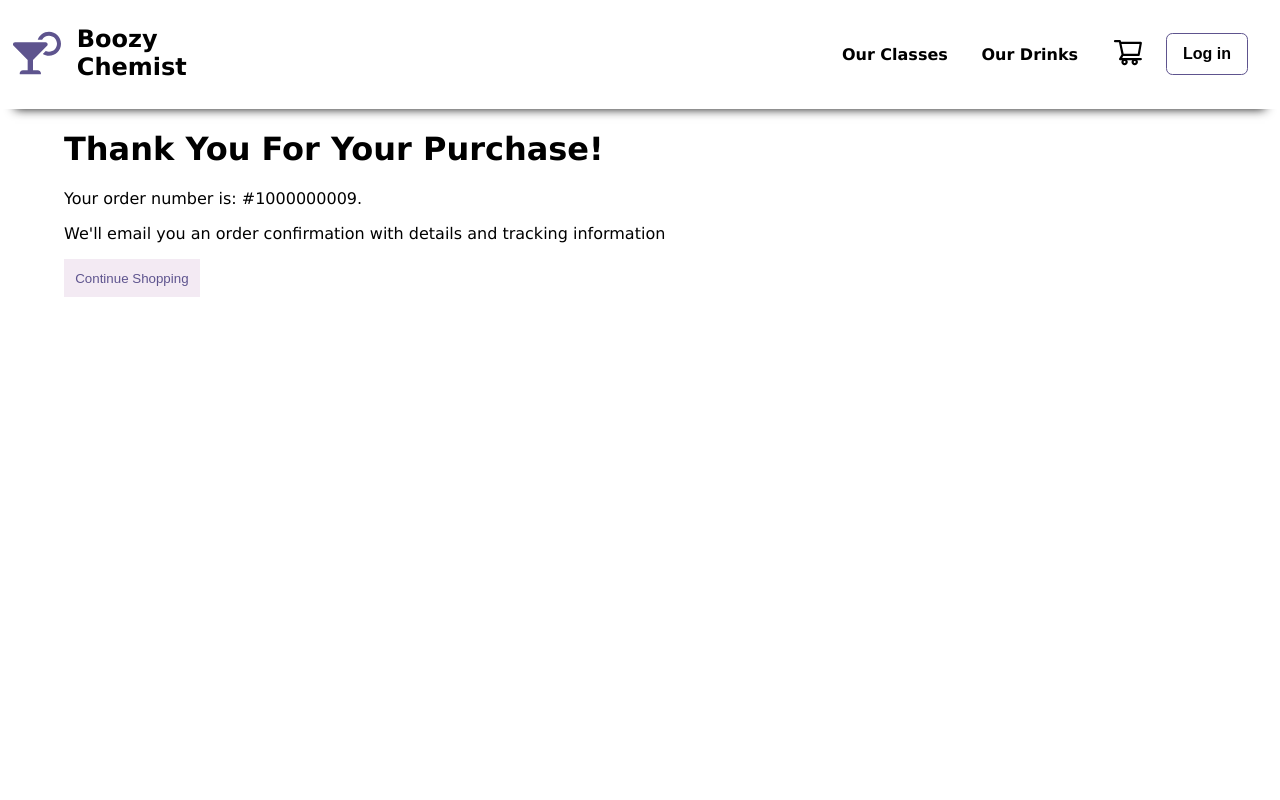
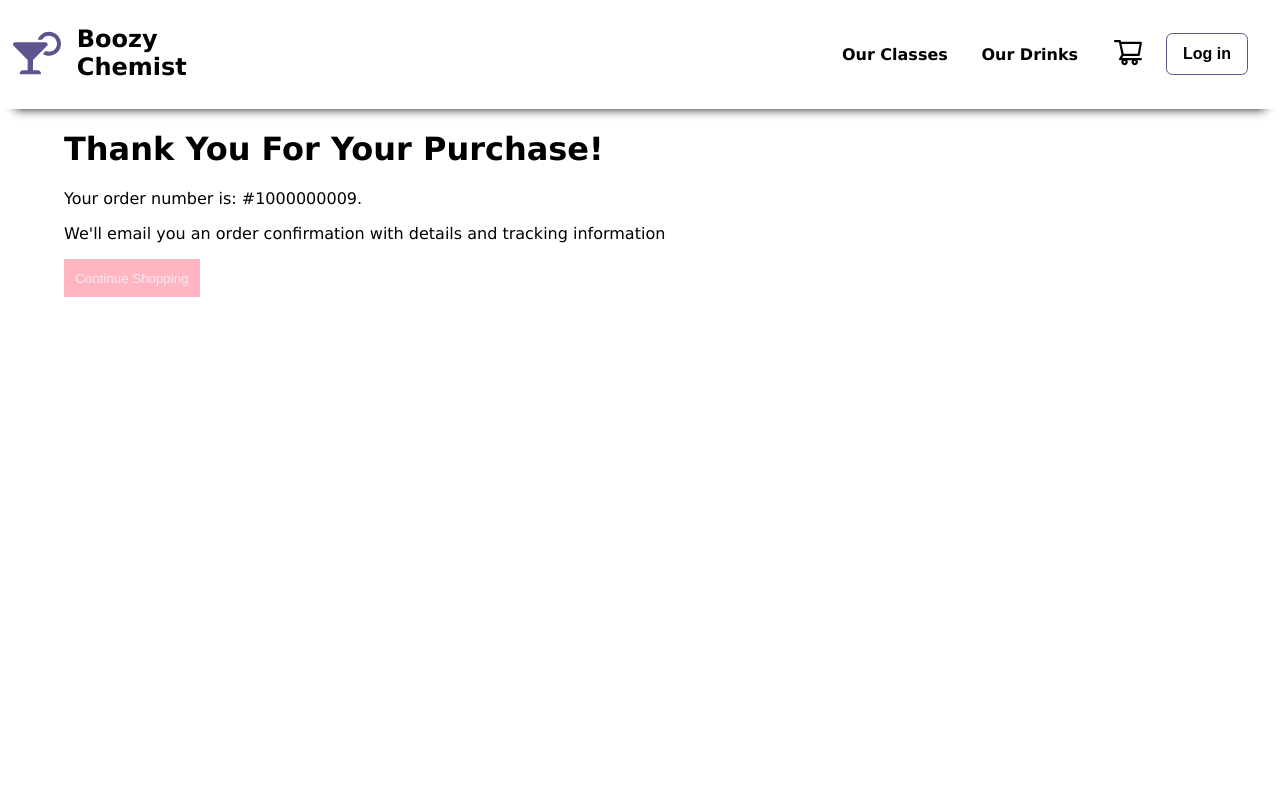
Before and after one commit to Lauryn-Owens/Boozy-Chemist, a React (Vite) app: page /checkOutConfirmation in a window 1280 px wide. In both pictures the pointer is over the button "Continue Shopping". Shown: the top 800 px of the page. Built offline with nearby package versions, Linux system fonts and the light colour scheme.

Commit message:
edited the style of the hover state when a user clicks the continue shopping button --changed the colors

```diff
--- a/src/Pages/checkOutConfirmation.jsx
+++ b/src/Pages/checkOutConfirmation.jsx
@@ -1,6 +1,7 @@
 import React  from "react";
 import{Link} from 'react-router-dom';
 import style from '../PagesStyle/checkOutConfirmationStyle.module.css';
+
 const CheckOutConfirmation = () => {
     function generateRandomNumber(){
         let randomNumber;
--- a/src/PagesStyle/checkOutConfirmationStyle.module.css
+++ b/src/PagesStyle/checkOutConfirmationStyle.module.css
@@ -9,6 +9,6 @@ main{
     text-decoration: none;
     color:var(--lightPink);
 }
-#continueShoppingLink:hover{
-    color:var(--purple);
+#continueShoppingButton:hover{
+    background-color:var(--bubbleGumPink);
 }
```
